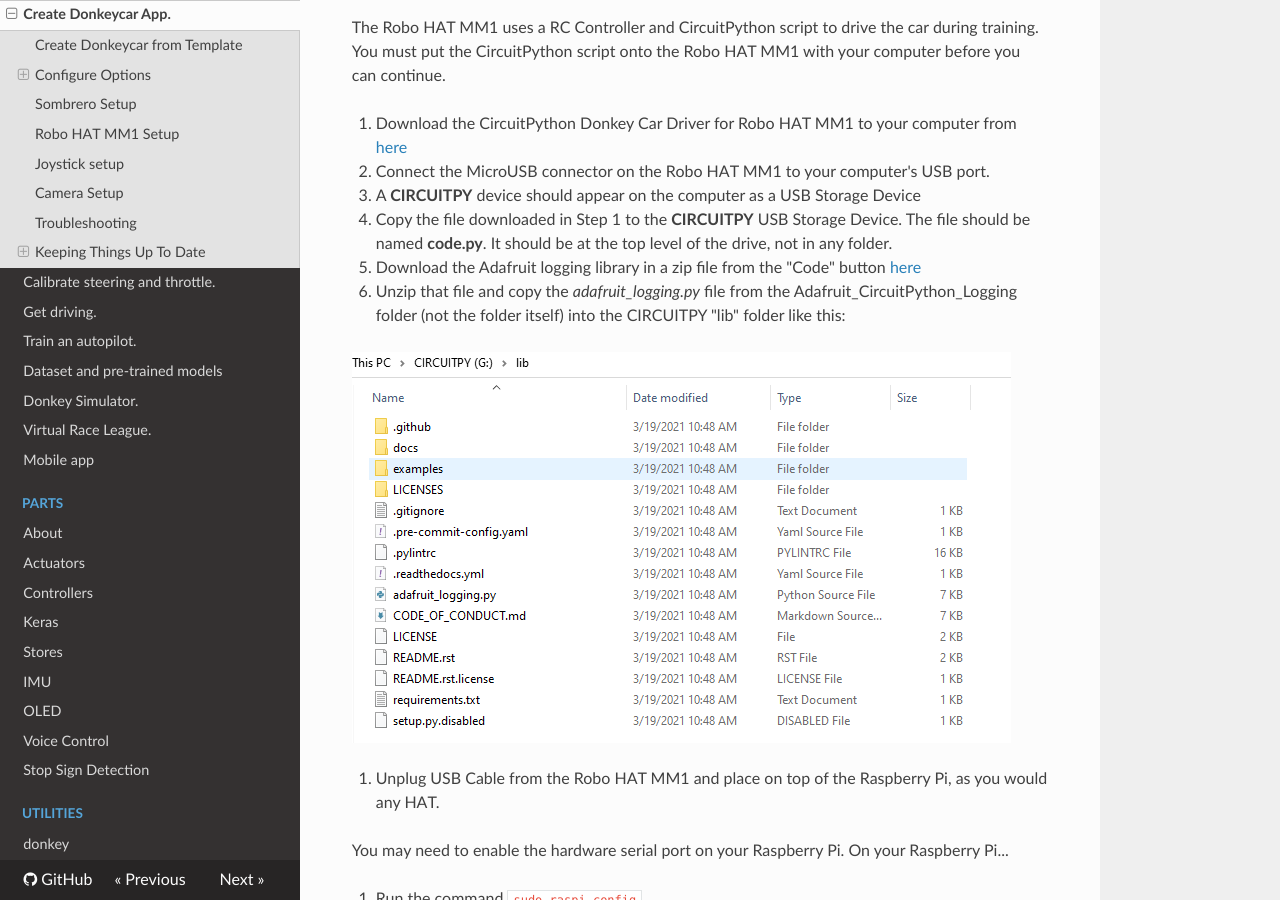
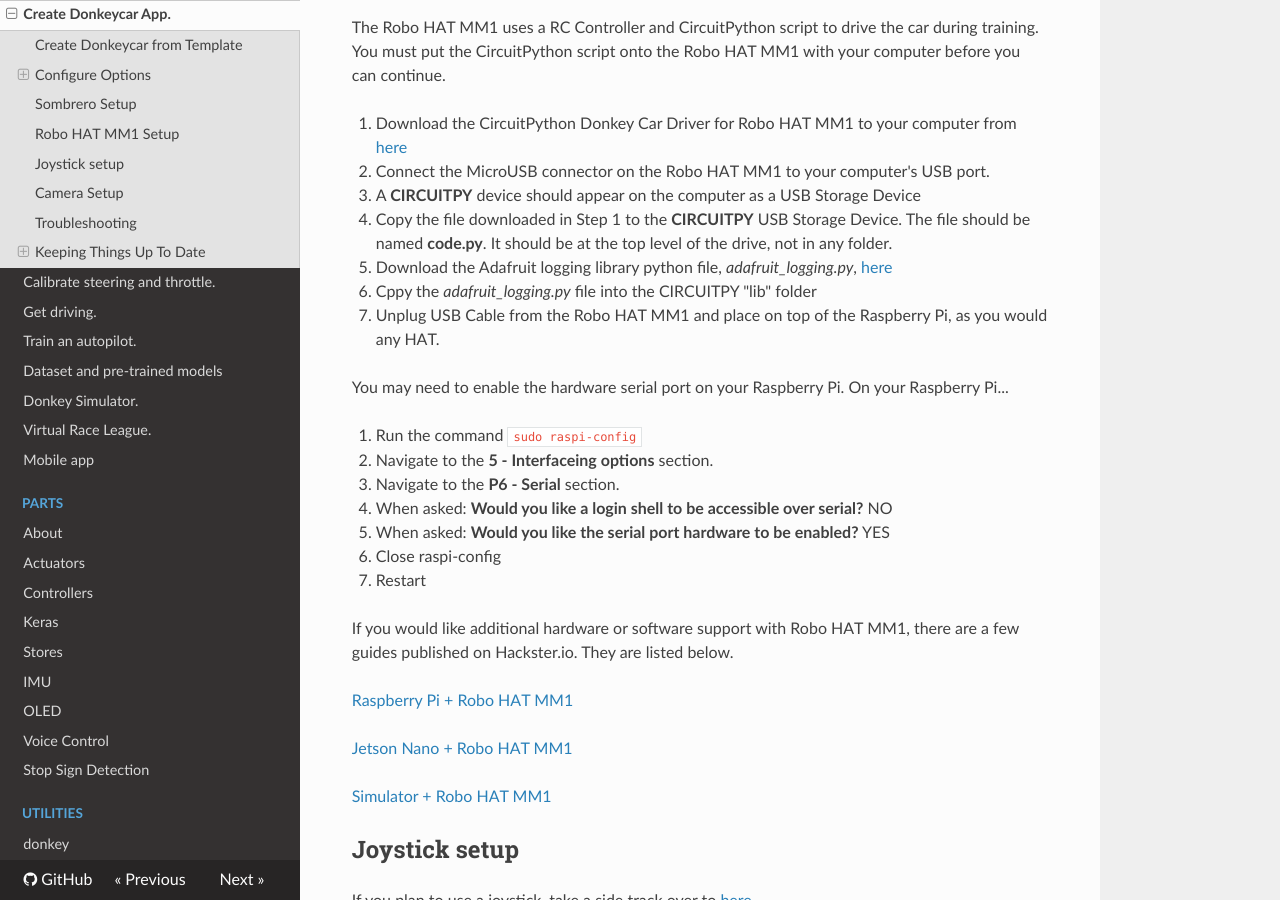
Before and after one commit to autorope/donkeydocs, an MkDocs documentation site: the page built from docs/guide/create_application.md, in a window 1280 px wide and 900 px high, scrolled down 2429 px. Built offline with MkDocs 1.6.1, drawn with Linux system fonts in a browser that asks for light colours; nearby versions of some CDN libraries; old or Windows-style settings are respelled for this version of MkDocs.

Commit message:
Simplified library installation

```diff
--- a/docs/guide/create_application.md
+++ b/docs/guide/create_application.md
@@ -118,11 +118,8 @@ The Robo HAT MM1 uses a RC Controller and CircuitPython script to drive the car
 2.  Connect the MicroUSB connector on the Robo HAT MM1 to your computer's USB port.
 3.  A __CIRCUITPY__ device should appear on the computer as a USB Storage Device
 4.  Copy the file downloaded in Step 1 to the __CIRCUITPY__ USB Storage Device.  The file should be named __code.py__. It should be at the top level of the drive, not in any folder.
-5.  Download the Adafruit logging library in a zip file from the "Code" button [here](https://github.com/adafruit/Adafruit_CircuitPython_Logging)
-6.  Unzip that file and copy the *adafruit_logging.py* file from the Adafruit_CircuitPython_Logging folder (not the folder itself) into the CIRCUITPY "lib" folder like this:
-
-![folder](folder.png)
-
+5.  Download the Adafruit logging library python file, *adafruit_logging.py*, [here](https://github.com/adafruit/Adafruit_CircuitPython_Logging/blob/master/adafruit_logging.py)
+6.  Cppy the *adafruit_logging.py* file into the CIRCUITPY "lib" folder
 7.  Unplug USB Cable from the Robo HAT MM1 and place on top of the Raspberry Pi, as you would any HAT.
 
 
```
